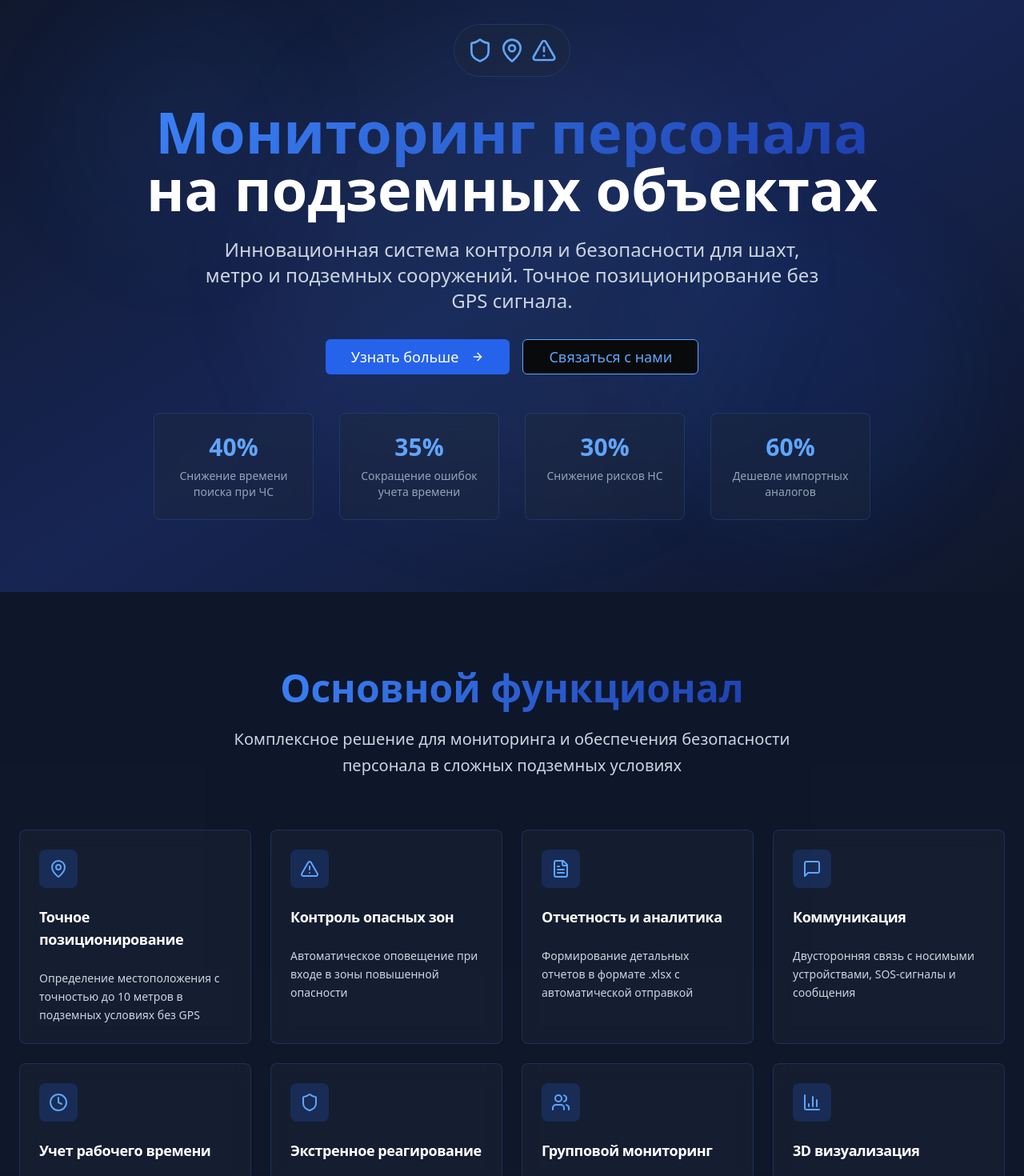
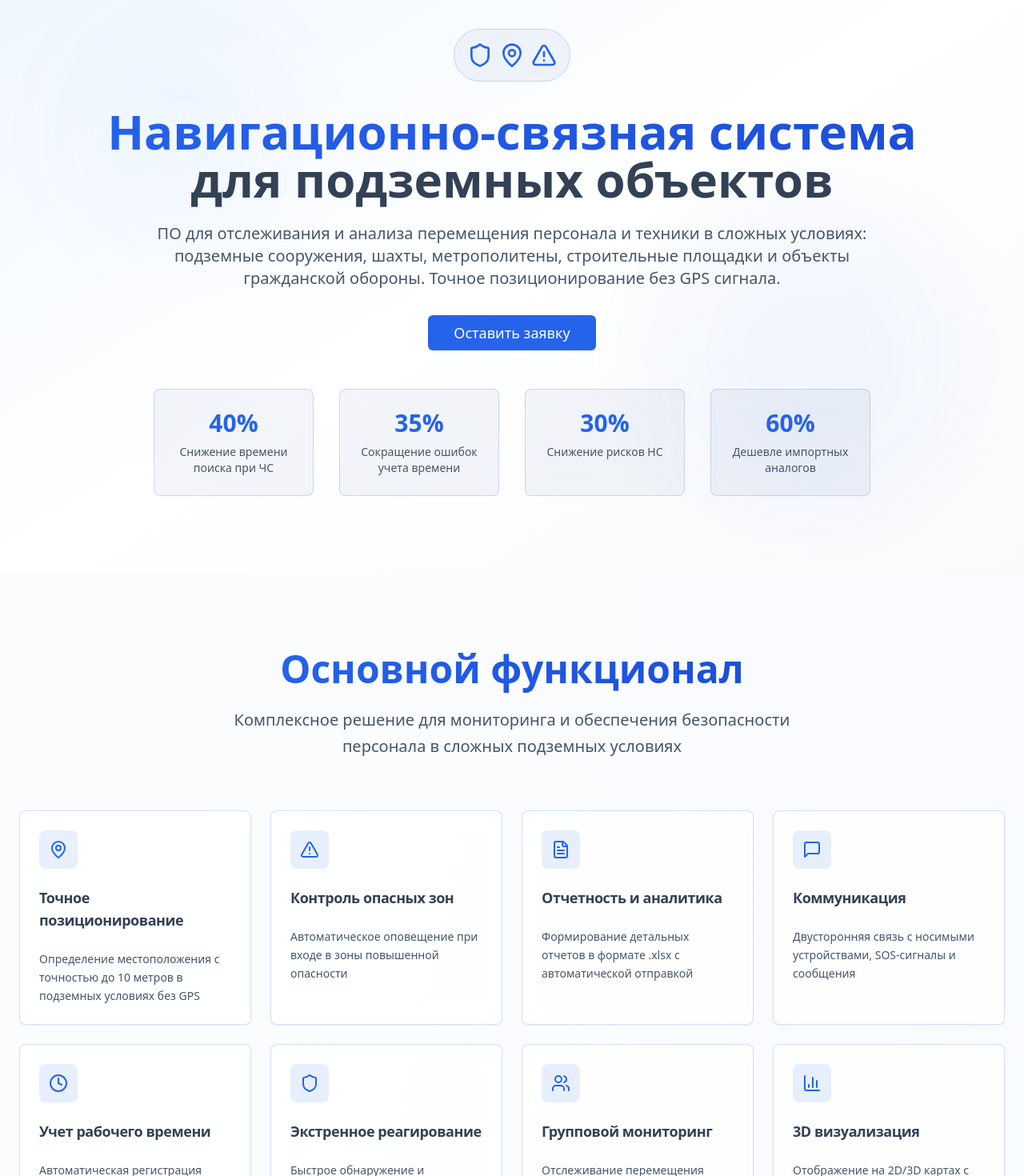
Before and after one commit to Diana-Savelieva/geo-tunnel-vision, a React (Vite) app: page / in a window 1280 px wide. Shown: the part 60-1530 px from the top of the page at 80% size. Built offline with nearby package versions, Linux system fonts and the light colour scheme.

Commit message:
Refactor: Adjust landing page design
- Change background to light color.
- Reduce banner size.
- Replace "Learn More" and "Contact Us" buttons with a single "Submit Application" button that links to the contact form.
- Use provided information and wording.

```diff
--- a/src/components/ContactSection.tsx
+++ b/src/components/ContactSection.tsx
@@ -5,13 +5,13 @@ import { Phone, Mail, Building, FileText, ArrowRight } from "lucide-react";
 
 const ContactSection = () => {
   return (
-    <section className="py-24 bg-gradient-to-br from-slate-900 via-blue-950 to-slate-900">
+    <section id="contact-section" className="py-24 bg-gradient-to-br from-slate-50 via-blue-50 to-white">
       <div className="container mx-auto px-6">
         <div className="text-center mb-16">
           <h2 className="text-4xl md:text-5xl font-bold mb-6">
-            <span className="gradient-text">Свяжитесь с нами</span>
+            <span className="gradient-text">Оставить заявку</span>
           </h2>
-          <p className="text-xl text-slate-300 max-w-3xl mx-auto leading-relaxed">
+          <p className="text-xl text-slate-600 max-w-3xl mx-auto leading-relaxed">
             Получите консультацию по внедрению системы мониторинга на вашем объекте
           </p>
         </div>
@@ -19,9 +19,9 @@ const ContactSection = () => {
         <div className="grid grid-cols-1 lg:grid-cols-2 gap-12 max-w-6xl mx-auto">
           {/* Contact Info */}
           <div className="space-y-8">
-            <Card className="glass-effect border-slate-700">
+            <Card className="glass-effect border-slate-200">
               <CardHeader>
-                <CardTitle className="text-white text-2xl mb-4">ООО "Прогресс ГеоТех"</CardTitle>
+                <CardTitle className="text-slate-700 text-2xl mb-4">ООО "Прогресс ГеоТех"</CardTitle>
               </CardHeader>
               <CardContent className="space-y-6">
                 <div className="flex items-center space-x-4">
@@ -29,8 +29,8 @@ const ContactSection = () => {
                     <Phone className="w-5 h-5 text-white" />
                   </div>
                   <div>
-                    <p className="text-slate-400 text-sm">Телефон</p>
-                    <p className="text-white text-lg">+7 903 550 66 06</p>
+                    <p className="text-slate-500 text-sm">Телефон</p>
+                    <p className="text-slate-700 text-lg">+7 903 550 66 06</p>
                   </div>
                 </div>
 
@@ -39,8 +39,8 @@ const ContactSection = () => {
                     <Mail className="w-5 h-5 text-white" />
                   </div>
                   <div>
-                    <p className="text-slate-400 text-sm">Email</p>
-                    <p className="text-white text-lg">e.skiba@pgteh.ru</p>
+                    <p className="text-slate-500 text-sm">Email</p>
+                    <p className="text-slate-700 text-lg">e.skiba@pgteh.ru</p>
                   </div>
                 </div>
 
@@ -49,8 +49,8 @@ const ContactSection = () => {
                     <Building className="w-5 h-5 text-white" />
                   </div>
                   <div>
-                    <p className="text-slate-400 text-sm">Реквизиты</p>
-                    <div className="text-white">
+                    <p className="text-slate-500 text-sm">Реквизиты</p>
+                    <div className="text-slate-700">
                       <p>ОГРН: 1257700143920</p>
                       <p>ИНН: 7733466050</p>
                       <p>КПП: 773301001</p>
@@ -60,15 +60,15 @@ const ContactSection = () => {
               </CardContent>
             </Card>
 
-            <Card className="glass-effect border-slate-700">
+            <Card className="glass-effect border-slate-200">
               <CardHeader>
-                <CardTitle className="text-white text-xl flex items-center">
-                  <FileText className="w-6 h-6 mr-2 text-blue-400" />
+                <CardTitle className="text-slate-700 text-xl flex items-center">
+                  <FileText className="w-6 h-6 mr-2 text-blue-600" />
                   Наши услуги
                 </CardTitle>
               </CardHeader>
               <CardContent>
-                <ul className="space-y-3 text-slate-300">
+                <ul className="space-y-3 text-slate-600">
                   <li>• Разработка и внедрение web-приложений</li>
                   <li>• Консультации по цифровизации процессов</li>
                   <li>• Интеграция с существующими системами</li>
@@ -81,12 +81,12 @@ const ContactSection = () => {
 
           {/* CTA Section */}
           <div className="space-y-8">
-            <Card className="glass-effect border-blue-500/50 bg-gradient-to-br from-blue-950/50 to-slate-900/50">
+            <Card className="glass-effect border-blue-200 bg-gradient-to-br from-blue-50/50 to-white/50">
               <CardHeader>
-                <CardTitle className="text-white text-2xl">Начните уже сегодня</CardTitle>
+                <CardTitle className="text-slate-700 text-2xl">Начните уже сегодня</CardTitle>
               </CardHeader>
               <CardContent className="space-y-6">
-                <p className="text-slate-300 text-lg leading-relaxed">
+                <p className="text-slate-600 text-lg leading-relaxed">
                   Получите персональную консультацию и узнайте, как наша система
                   поможет повысить безопасность и эффективность на вашем объекте.
                 </p>
@@ -96,29 +96,29 @@ const ContactSection = () => {
                     Получить консультацию
                     <ArrowRight className="ml-2 w-5 h-5" />
                   </Button>
-                  <Button variant="outline" className="w-full border-blue-400 text-blue-400 hover:bg-blue-400 hover:text-white py-4 text-lg">
+                  <Button variant="outline" className="w-full border-blue-400 text-blue-600 hover:bg-blue-50 py-4 text-lg">
                     Скачать презентацию
                   </Button>
                 </div>
 
-                <div className="pt-6 border-t border-slate-700">
-                  <h4 className="text-white font-semibold mb-4">Почему выбирают нас:</h4>
+                <div className="pt-6 border-t border-slate-200">
+                  <h4 className="text-slate-700 font-semibold mb-4">Почему выбирают нас:</h4>
                   <div className="grid grid-cols-2 gap-4 text-sm">
-                    <div className="bg-slate-800/50 rounded-lg p-3 text-center">
-                      <div className="text-2xl font-bold text-blue-400">40-60%</div>
-                      <div className="text-slate-400">дешевле импорта</div>
+                    <div className="bg-slate-100/70 rounded-lg p-3 text-center">
+                      <div className="text-2xl font-bold text-blue-600">40-60%</div>
+                      <div className="text-slate-500">дешевле импорта</div>
                     </div>
-                    <div className="bg-slate-800/50 rounded-lg p-3 text-center">
-                      <div className="text-2xl font-bold text-blue-400">5 км</div>
-                      <div className="text-slate-400">дальность связи</div>
+                    <div className="bg-slate-100/70 rounded-lg p-3 text-center">
+                      <div className="text-2xl font-bold text-blue-600">5 км</div>
+                      <div className="text-slate-500">дальность связи</div>
                     </div>
-                    <div className="bg-slate-800/50 rounded-lg p-3 text-center">
-                      <div className="text-2xl font-bold text-blue-400">10 м</div>
-                      <div className="text-slate-400">точность GPS</div>
+                    <div className="bg-slate-100/70 rounded-lg p-3 text-center">
+                      <div className="text-2xl font-bold text-blue-600">10 м</div>
+                      <div className="text-slate-500">точность GPS</div>
                     </div>
-                    <div className="bg-slate-800/50 rounded-lg p-3 text-center">
-                      <div className="text-2xl font-bold text-blue-400">1000 м</div>
-                      <div className="text-slate-400">через породу</div>
+                    <div className="bg-slate-100/70 rounded-lg p-3 text-center">
+                      <div className="text-2xl font-bold text-blue-600">1000 м</div>
+                      <div className="text-slate-500">через породу</div>
                     </div>
                   </div>
                 </div>
--- a/src/components/FeaturesSection.tsx
+++ b/src/components/FeaturesSection.tsx
@@ -56,13 +56,13 @@ const FeaturesSection = () => {
   ];
 
   return (
-    <section className="py-24 bg-slate-900/50">
+    <section className="py-24 bg-white/50">
       <div className="container mx-auto px-6">
         <div className="text-center mb-16">
           <h2 className="text-4xl md:text-5xl font-bold mb-6">
             <span className="gradient-text">Основной функционал</span>
           </h2>
-          <p className="text-xl text-slate-300 max-w-3xl mx-auto leading-relaxed">
+          <p className="text-xl text-slate-600 max-w-3xl mx-auto leading-relaxed">
             Комплексное решение для мониторинга и обеспечения безопасности персонала
             в сложных подземных условиях
           </p>
@@ -70,15 +70,15 @@ const FeaturesSection = () => {
 
         <div className="grid grid-cols-1 md:grid-cols-2 lg:grid-cols-4 gap-6">
           {features.map((feature, index) => (
-            <Card key={index} className="glass-effect border-slate-700 hover:border-blue-500/50 transition-all duration-300 hover:scale-105">
+            <Card key={index} className="glass-effect border-slate-200 hover:border-blue-300 transition-all duration-300 hover:scale-105">
               <CardHeader>
-                <div className="w-12 h-12 bg-blue-600/20 rounded-lg flex items-center justify-center mb-4">
-                  <feature.icon className="w-6 h-6 text-blue-400" />
+                <div className="w-12 h-12 bg-blue-600/10 rounded-lg flex items-center justify-center mb-4">
+                  <feature.icon className="w-6 h-6 text-blue-600" />
                 </div>
-                <CardTitle className="text-white text-lg">{feature.title}</CardTitle>
+                <CardTitle className="text-slate-700 text-lg">{feature.title}</CardTitle>
               </CardHeader>
               <CardContent>
-                <p className="text-slate-300 text-sm leading-relaxed">{feature.description}</p>
+                <p className="text-slate-600 text-sm leading-relaxed">{feature.description}</p>
               </CardContent>
             </Card>
           ))}
--- a/src/components/HeroSection.tsx
+++ b/src/components/HeroSection.tsx
@@ -1,69 +1,77 @@
 
 import { Button } from "@/components/ui/button";
-import { ArrowRight, Shield, MapPin, AlertTriangle } from "lucide-react";
+import { Shield, MapPin, AlertTriangle } from "lucide-react";
 
 const HeroSection = () => {
+  const scrollToContact = () => {
+    const contactSection = document.getElementById('contact-section');
+    if (contactSection) {
+      contactSection.scrollIntoView({ behavior: 'smooth' });
+    }
+  };
+
   return (
-    <section className="relative min-h-screen flex items-center justify-center overflow-hidden">
+    <section className="relative py-16 md:py-24 flex items-center justify-center overflow-hidden">
       {/* Background gradient */}
-      <div className="absolute inset-0 bg-gradient-to-br from-slate-900 via-blue-950 to-slate-900" />
+      <div className="absolute inset-0 bg-gradient-to-br from-blue-50 via-white to-slate-50" />
 
       {/* Animated background elements */}
       <div className="absolute inset-0">
-        <div className="absolute top-20 left-20 w-72 h-72 bg-blue-500/10 rounded-full blur-3xl animate-pulse" />
-        <div className="absolute bottom-20 right-20 w-96 h-96 bg-blue-600/10 rounded-full blur-3xl animate-pulse delay-1000" />
-        <div className="absolute top-1/2 left-1/2 transform -translate-x-1/2 -translate-y-1/2 w-[600px] h-[600px] bg-blue-400/5 rounded-full blur-3xl" />
+        <div className="absolute top-20 left-20 w-72 h-72 bg-blue-500/5 rounded-full blur-3xl animate-pulse" />
+        <div className="absolute bottom-20 right-20 w-96 h-96 bg-blue-600/5 rounded-full blur-3xl animate-pulse delay-1000" />
+        <div className="absolute top-1/2 left-1/2 transform -translate-x-1/2 -translate-y-1/2 w-[600px] h-[600px] bg-blue-400/3 rounded-full blur-3xl" />
       </div>
 
       <div className="relative z-10 container mx-auto px-6 text-center">
         <div className="flex justify-center mb-8">
-          <div className="glass-effect rounded-full p-4">
+          <div className="glass-effect-dark rounded-full p-4">
             <div className="flex space-x-2">
-              <Shield className="w-8 h-8 text-blue-400" />
-              <MapPin className="w-8 h-8 text-blue-400" />
-              <AlertTriangle className="w-8 h-8 text-blue-400" />
+              <Shield className="w-8 h-8 text-blue-600" />
+              <MapPin className="w-8 h-8 text-blue-600" />
+              <AlertTriangle className="w-8 h-8 text-blue-600" />
             </div>
           </div>
         </div>
 
-        <h1 className="text-5xl md:text-7xl font-bold mb-6 leading-tight">
-          <span className="gradient-text">Мониторинг персонала</span>
+        <h1 className="text-4xl md:text-6xl font-bold mb-6 leading-tight">
+          <span className="gradient-text">Навигационно-связная система</span>
           <br />
-          <span className="text-white">на подземных объектах</span>
+          <span className="text-slate-700">для подземных объектов</span>
         </h1>
 
-        <p className="text-xl md:text-2xl text-slate-300 mb-8 max-w-3xl mx-auto leading-relaxed">
-          Инновационная система контроля и безопасности для шахт, метро и подземных сооружений.
+        <p className="text-lg md:text-xl text-slate-600 mb-8 max-w-4xl mx-auto leading-relaxed">
+          ПО для отслеживания и анализа перемещения персонала и техники в сложных условиях:
+          подземные сооружения, шахты, метрополитены, строительные площадки и объекты гражданской обороны.
           Точное позиционирование без GPS сигнала.
         </p>
 
-        <div className="flex flex-col sm:flex-row gap-4 justify-center items-center mb-12">
-          <Button size="lg" className="bg-blue-600 hover:bg-blue-700 text-white px-8 py-4 text-lg">
-            Узнать больше
-            <ArrowRight className="ml-2 w-5 h-5" />
-          </Button>
-          <Button variant="outline" size="lg" className="border-blue-400 text-blue-400 hover:bg-blue-400 hover:text-white px-8 py-4 text-lg">
-            Связаться с нами
+        <div className="flex justify-center mb-12">
+          <Button
+            size="lg"
+            className="bg-blue-600 hover:bg-blue-700 text-white px-8 py-4 text-lg"
+            onClick={scrollToContact}
+          >
+            Оставить заявку
           </Button>
         </div>
 
         {/* Stats */}
         <div className="grid grid-cols-2 md:grid-cols-4 gap-8 max-w-4xl mx-auto">
-          <div className="glass-effect rounded-lg p-6">
-            <div className="text-3xl font-bold text-blue-400 mb-2">40%</div>
-            <div className="text-sm text-slate-400">Снижение времени поиска при ЧС</div>
+          <div className="glass-effect-dark rounded-lg p-6">
+            <div className="text-3xl font-bold text-blue-600 mb-2">40%</div>
+            <div className="text-sm text-slate-600">Снижение времени поиска при ЧС</div>
           </div>
-          <div className="glass-effect rounded-lg p-6">
-            <div className="text-3xl font-bold text-blue-400 mb-2">35%</div>
-            <div className="text-sm text-slate-400">Сокращение ошибок учета времени</div>
+          <div className="glass-effect-dark rounded-lg p-6">
+            <div className="text-3xl font-bold text-blue-600 mb-2">35%</div>
+            <div className="text-sm text-slate-600">Сокращение ошибок учета времени</div>
           </div>
-          <div className="glass-effect rounded-lg p-6">
-            <div className="text-3xl font-bold text-blue-400 mb-2">30%</div>
-            <div className="text-sm text-slate-400">Снижение рисков НС</div>
+          <div className="glass-effect-dark rounded-lg p-6">
+            <div className="text-3xl font-bold text-blue-600 mb-2">30%</div>
+            <div className="text-sm text-slate-600">Снижение рисков НС</div>
           </div>
-          <div className="glass-effect rounded-lg p-6">
-            <div className="text-3xl font-bold text-blue-400 mb-2">60%</div>
-            <div className="text-sm text-slate-400">Дешевле импортных аналогов</div>
+          <div className="glass-effect-dark rounded-lg p-6">
+            <div className="text-3xl font-bold text-blue-600 mb-2">60%</div>
+            <div className="text-sm text-slate-600">Дешевле импортных аналогов</div>
           </div>
         </div>
       </div>
--- a/src/index.css
+++ b/src/index.css
@@ -9,22 +9,22 @@ All colors MUST be HSL.
 
 @layer base {
   :root {
-    --background: 210 15% 4%;
-    --foreground: 210 40% 98%;
+    --background: 210 40% 98%;
+    --foreground: 220 13% 18%;
 
-    --card: 210 15% 8%;
-    --card-foreground: 210 40% 98%;
+    --card: 0 0% 100%;
+    --card-foreground: 220 13% 18%;
 
-    --popover: 210 15% 8%;
-    --popover-foreground: 210 40% 98%;
+    --popover: 0 0% 100%;
+    --popover-foreground: 220 13% 18%;
 
     --primary: 220 91% 55%;
     --primary-foreground: 210 40% 98%;
 
-    --secondary: 210 15% 12%;
-    --secondary-foreground: 210 40% 98%;
+    --secondary: 210 40% 96%;
+    --secondary-foreground: 220 13% 18%;
 
-    --muted: 210 15% 12%;
+    --muted: 210 40% 96%;
     --muted-foreground: 215 20.2% 65.1%;
 
     --accent: 220 91% 55%;
@@ -33,8 +33,8 @@ All colors MUST be HSL.
     --destructive: 0 84.2% 60.2%;
     --destructive-foreground: 210 40% 98%;
 
-    --border: 210 15% 16%;
-    --input: 210 15% 16%;
+    --border: 220 13% 91%;
+    --input: 220 13% 91%;
     --ring: 220 91% 55%;
 
     --radius: 0.5rem;
@@ -92,19 +92,25 @@ All colors MUST be HSL.
 
 @layer utilities {
   .gradient-text {
-    background: linear-gradient(135deg, #3b82f6, #1e40af);
+    background: linear-gradient(135deg, #2563eb, #1d4ed8);
     -webkit-background-clip: text;
     -webkit-text-fill-color: transparent;
     background-clip: text;
   }
 
   .gradient-bg {
-    background: linear-gradient(135deg, #1e293b, #0f172a);
+    background: linear-gradient(135deg, #f8fafc, #e2e8f0);
   }
 
   .glass-effect {
     backdrop-filter: blur(12px);
-    background: rgba(30, 41, 59, 0.4);
-    border: 1px solid rgba(59, 130, 246, 0.2);
+    background: rgba(255, 255, 255, 0.8);
+    border: 1px solid rgba(37, 99, 235, 0.2);
+  }
+
+  .glass-effect-dark {
+    backdrop-filter: blur(12px);
+    background: rgba(30, 58, 138, 0.05);
+    border: 1px solid rgba(37, 99, 235, 0.2);
   }
 }
--- a/src/pages/Index.tsx
+++ b/src/pages/Index.tsx
@@ -7,7 +7,7 @@ import ContactSection from "@/components/ContactSection";
 
 const Index = () => {
   return (
-    <div className="min-h-screen bg-slate-900">
+    <div className="min-h-screen bg-gradient-to-br from-slate-50 to-blue-50">
       <HeroSection />
       <FeaturesSection />
       <ProblemsSection />
```
Also changed, not shown: src/components/ProblemsSection.tsx (+9 -9 lines).
